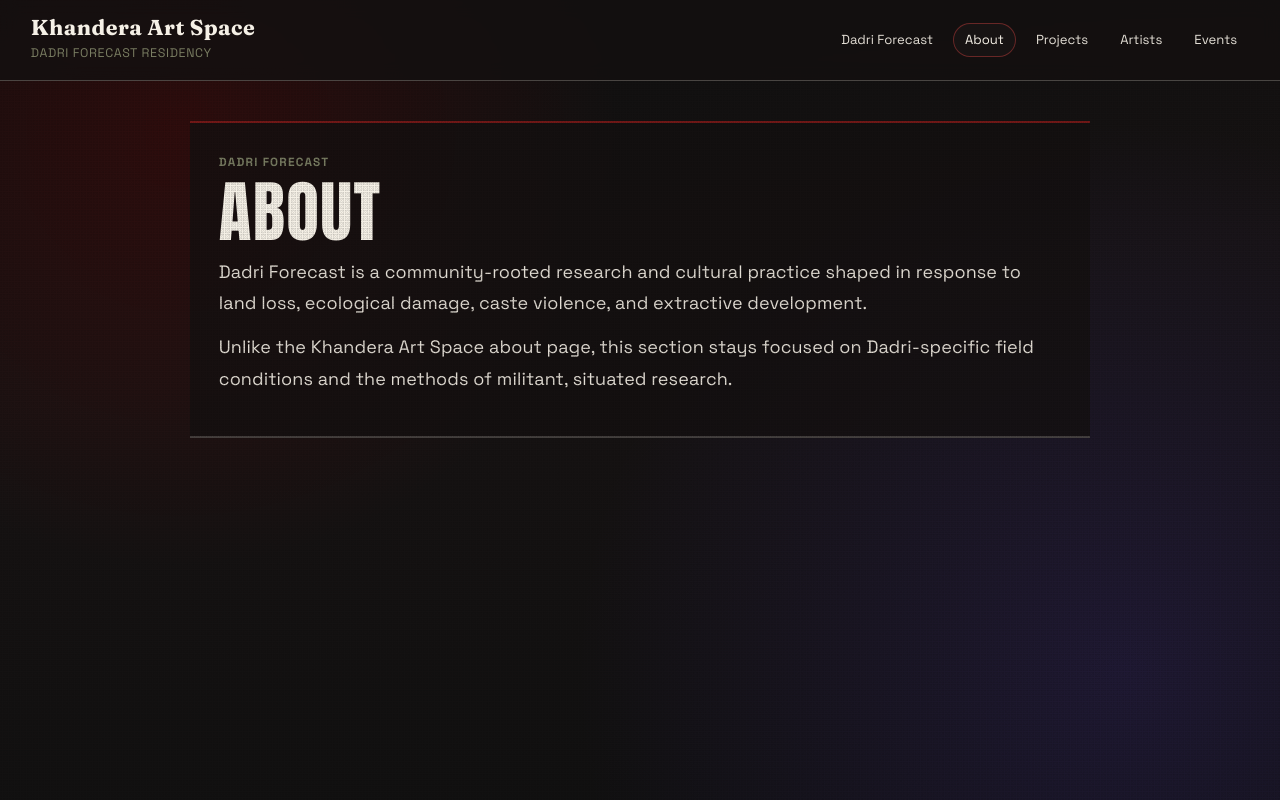
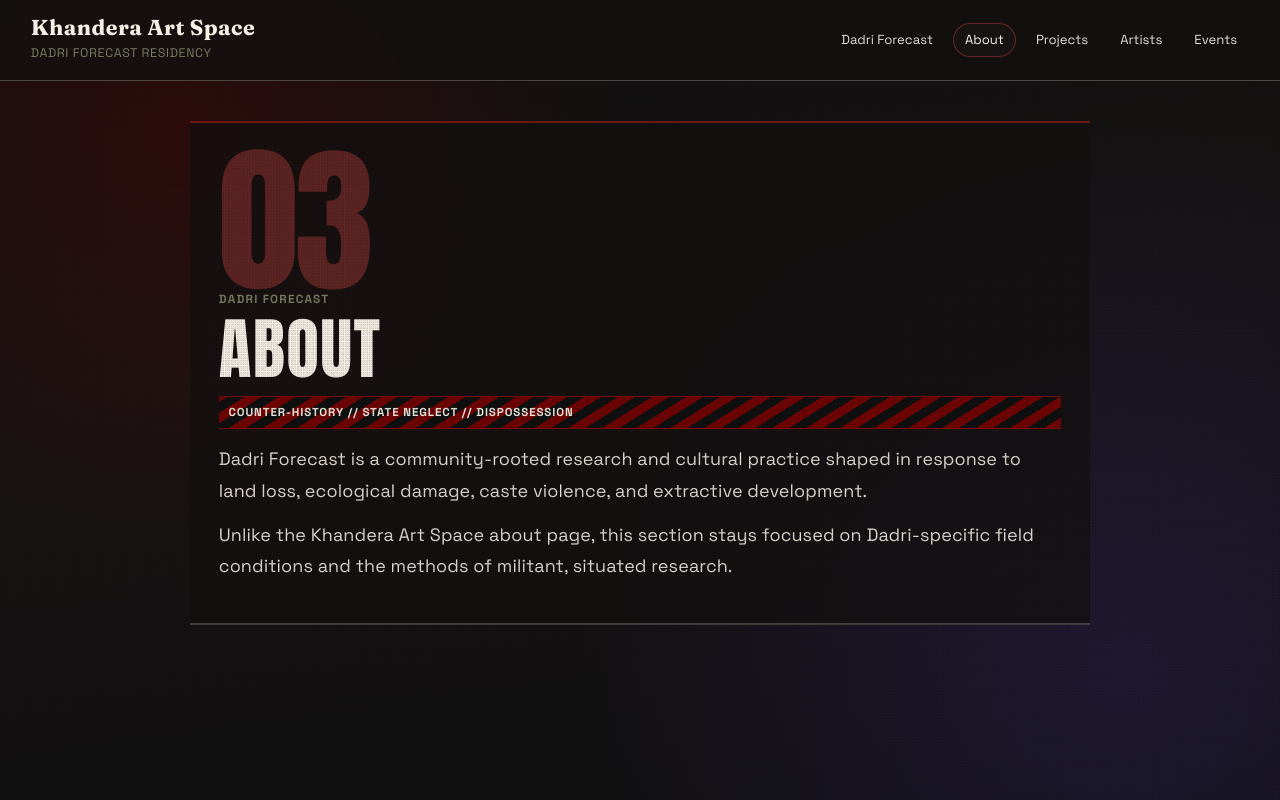
Before and after one commit to Anindyakafka/khandera_art_space_x_dadri_forecast, a SvelteKit app: page /dadri-forecast/about in a window 1280 px wide. Built offline with nearby package versions, Linux system fonts and the light colour scheme.

Commit message:
push brutalism

```diff
--- a/src/app.css
+++ b/src/app.css
@@ -175,6 +175,50 @@ html.dadri-mode li {
   letter-spacing: 0.005em;
 }
 
+html.dadri-mode .section-no {
+  margin: 0;
+  font-family: 'Anton', 'Arial Black', 'Impact', sans-serif;
+  font-size: clamp(2.2rem, 16vw, 10rem);
+  line-height: 0.86;
+  letter-spacing: -0.02em;
+  color: color-mix(in srgb, var(--accent) 76%, var(--text));
+  opacity: 0.5;
+  user-select: none;
+}
+
+html.dadri-mode .warning-bar {
+  display: block;
+  margin: 0.9rem 0;
+  padding: 0.4rem 0.6rem;
+  border-top: 1px solid color-mix(in srgb, var(--accent) 80%, var(--line));
+  border-bottom: 1px solid color-mix(in srgb, var(--accent) 80%, var(--line));
+  background:
+    repeating-linear-gradient(-32deg, color-mix(in srgb, var(--accent) 78%, transparent) 0 9px, color-mix(in srgb, #0f0f0f 84%, transparent) 9px 18px);
+  color: var(--text);
+  text-transform: uppercase;
+  letter-spacing: 0.08em;
+  font-size: 0.72rem;
+  font-weight: 700;
+}
+
+html.dadri-mode .distressed-media {
+  position: relative;
+  isolation: isolate;
+}
+
+html.dadri-mode .distressed-media::after {
+  content: '';
+  position: absolute;
+  inset: 0;
+  pointer-events: none;
+  z-index: 1;
+  mix-blend-mode: multiply;
+  background-image:
+    repeating-linear-gradient(121deg, rgba(0, 0, 0, 0.42) 0 2px, transparent 2px 12px),
+    radial-gradient(circle at 18% 22%, rgba(139, 0, 0, 0.24), transparent 46%),
+    radial-gradient(circle at 84% 74%, rgba(93, 63, 211, 0.16), transparent 48%);
+}
+
 p {
   margin-block: 0 1rem;
 }
--- a/src/routes/dadri-forecast/about/+page.svelte
+++ b/src/routes/dadri-forecast/about/+page.svelte
@@ -1,6 +1,8 @@
 <main class="dadri-page">
+  <p class="section-no" aria-hidden="true">03</p>
   <p class="kicker">Dadri Forecast</p>
   <h1>About</h1>
+  <span class="warning-bar">Counter-History // State Neglect // Dispossession</span>
   <p>
     Dadri Forecast is a community-rooted research and cultural practice shaped in response to land loss, ecological damage,
     caste violence, and extractive development.
--- a/src/routes/dadri-forecast/artists/+page.svelte
+++ b/src/routes/dadri-forecast/artists/+page.svelte
@@ -1,6 +1,8 @@
 <main class="dadri-page">
+  <p class="section-no" aria-hidden="true">04</p>
   <p class="kicker">Dadri Forecast</p>
   <h1>Artists</h1>
+  <span class="warning-bar">Embodied Practice // Collective Voice // Refusal</span>
   <p class="intro">This is the Dadri Forecast artists section, intentionally separate from Khandera's main artists page.</p>
 
   <div class="list">
--- a/src/routes/dadri-forecast/events/+page.svelte
+++ b/src/routes/dadri-forecast/events/+page.svelte
@@ -1,6 +1,8 @@
 <main class="dadri-page">
+  <p class="section-no" aria-hidden="true">05</p>
   <p class="kicker">Dadri Forecast</p>
   <h1>Events</h1>
+  <span class="warning-bar">Public Assembly // Tactical Culture // Field Action</span>
   <p class="intro">This events timeline is dedicated to Dadri Forecast activities and is separate from the Khandera events page.</p>
 
   <ol class="timeline">
--- a/src/routes/dadri-forecast/projects/+page.svelte
+++ b/src/routes/dadri-forecast/projects/+page.svelte
@@ -79,8 +79,10 @@
 
 <main class="forecast-page">
   <section class="hero">
+    <p class="section-no" aria-hidden="true">06</p>
     <p class="kicker">Dadri Forecast Project Archive</p>
     <h1>{projectTitle}</h1>
+    <span class="warning-bar">Performance Under Heat, Blackout, and Structural Exclusion</span>
     <p class="lead">
       A durational mime process built under heat, blackout, and infrastructural neglect in Khandera, where gesture became a grammar of resistance.
     </p>
@@ -93,6 +95,7 @@
   </section>
 
   <section class="writing" aria-labelledby="writeup-heading">
+    <p class="section-no" aria-hidden="true">07</p>
     <h2 id="writeup-heading">Project Write-up</h2>
 
     <p>
@@ -109,6 +112,7 @@
   </section>
 
   <section class="gallery" aria-labelledby="gallery-heading">
+    <p class="section-no" aria-hidden="true">08</p>
     <div class="gallery-head">
       <h2 id="gallery-heading">Image Sequence</h2>
       <p>{gallery.length} images from the workshop process and performance evening.</p>
@@ -116,7 +120,7 @@
 
     <div class="masonry" role="list">
       {#each gallery as image, index}
-        <figure class="shot" role="listitem" style={`--order: ${index};`}>
+        <figure class="shot distressed-media" role="listitem" style={`--order: ${index};`}>
           <button
             class="shot-button"
             type="button"
```
Also changed, not shown: src/routes/dadri-forecast/+page.svelte (+8 -0 lines).
